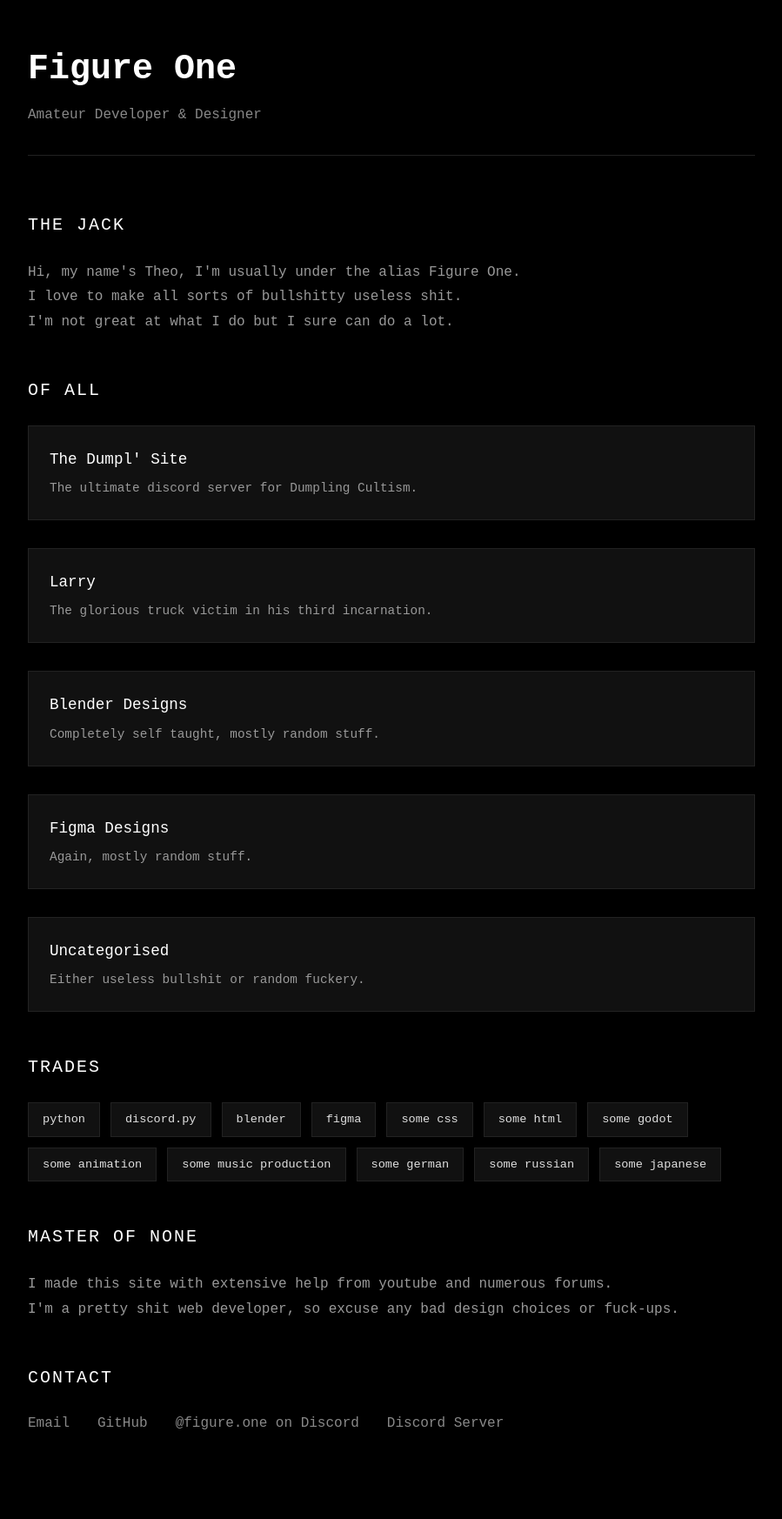
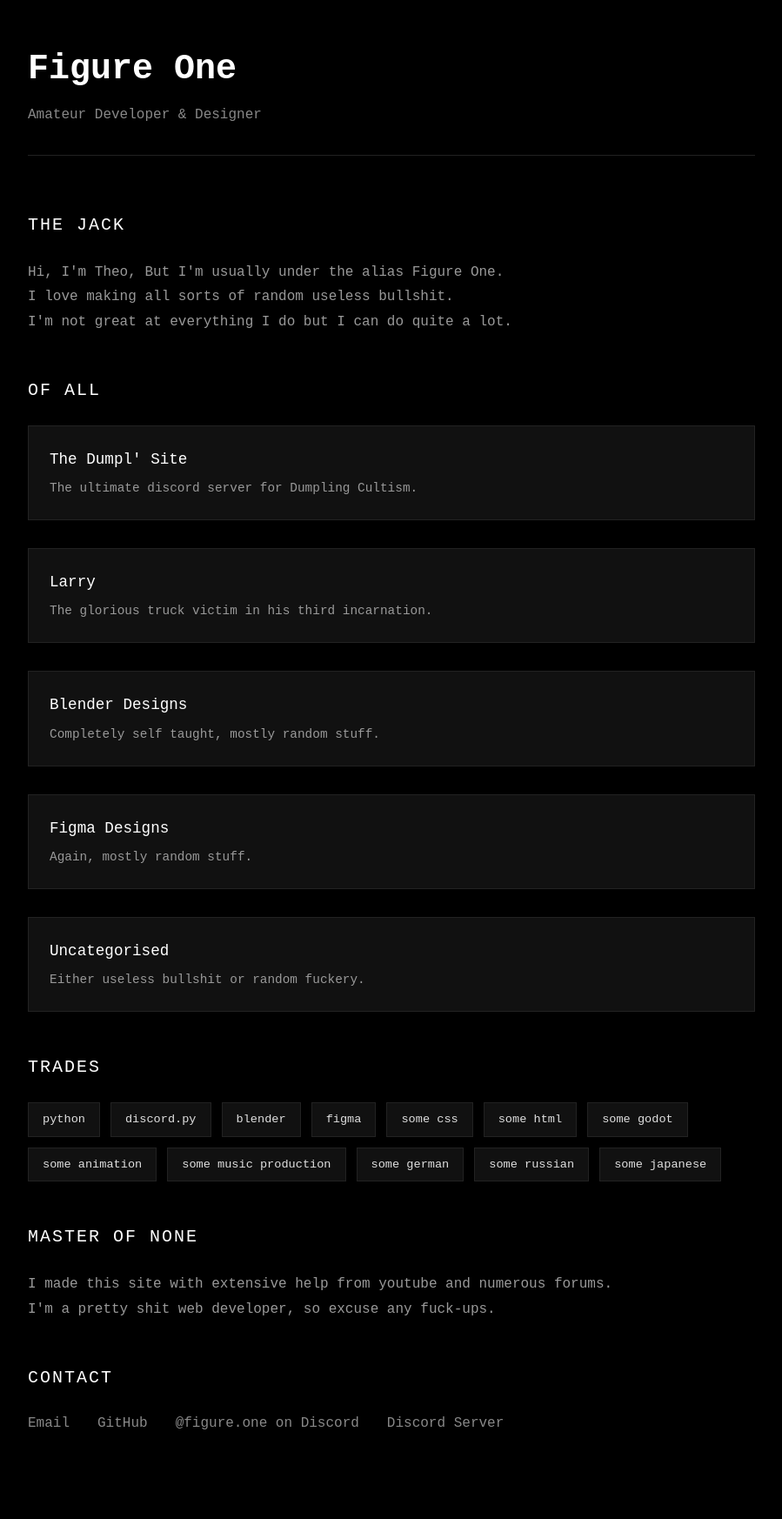
Before and after one commit to Figure-One/figure-one.github.io, a Jekyll site: the page built from index.md, in a window 1280 px wide. Shown: the whole page at 87% size, without its empty margins (190-1089 px from the left). Built offline with Jekyll 4.4.1, drawn with Linux system fonts in a browser that asks for light colours; some web fonts are replaced.

Commit message:
updated some phrasing

```diff
--- a/_layouts/main.html
+++ b/_layouts/main.html
@@ -141,10 +141,10 @@
         <section>
             <h2>The Jack</h2>
             <p style="color: #999; font-weight: 300; line-height: 1.8;">
-                Hi, my name's Theo,
-                I'm usually under the alias Figure One.<br>
-                I love to make all sorts of bullshitty useless shit.<br>
-                I'm not great at what I do but I sure can do a lot.
+                Hi, I'm Theo,
+                But I'm usually under the alias Figure One.<br>
+                I love making all sorts of random useless bullshit.<br>
+                I'm not great at everything I do but I can do quite a lot.
             </p>
         </section>
 
@@ -194,7 +194,7 @@
             <h2>Master Of None</h2>
             <p style="color: #999; font-weight: 300; line-height: 1.8;">
                 I made this site with extensive help from youtube and numerous forums.<br>
-                I'm a pretty shit web developer, so excuse any bad design choices or fuck-ups.
+                I'm a pretty shit web developer, so excuse any fuck-ups.
             </p>
         </section>
 
```
